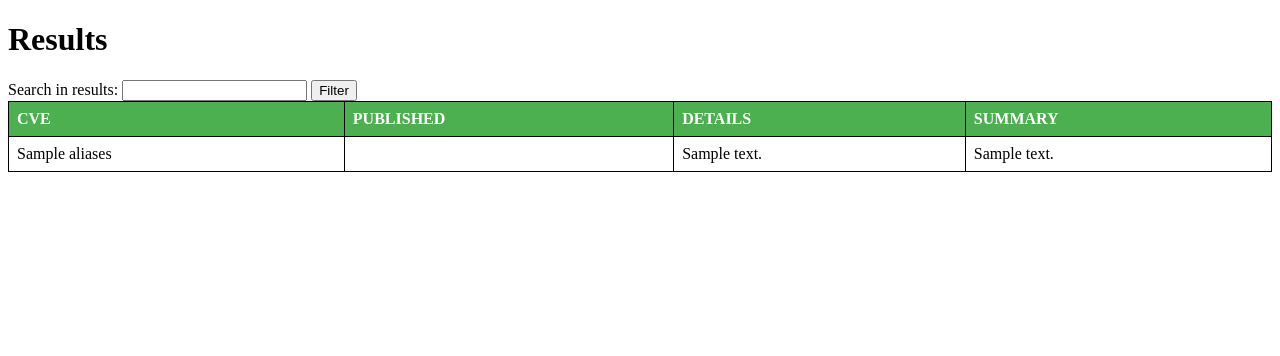
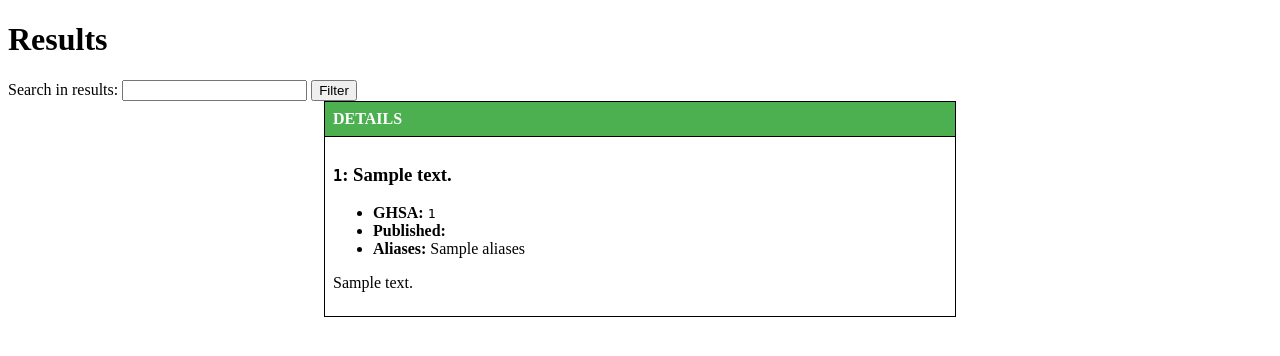
Before and after one commit to bibaf/mongo_search, a Flask app: template template/search.html in a window 1280 px wide. Shown: the top 356 px of the page. Run offline with Flask 3, Linux system fonts and the light colour scheme; the template is opened without the code that fills it: most values are stand-ins (such as "Sample title", 1, 10 or a date in 2020).

Commit message:
Update results page - add jquery - merge details into single field - display data as markdown - render markdown on the ui

```diff
--- a/template/search.html
+++ b/template/search.html
@@ -1,17 +1,25 @@
 <!DOCTYPE html>
 <html>
 <head>
+  <meta charset="UTF-8" />
+  <meta name="viewport" content="width=device-width, initial-scale=1.0" />
+
   <title>Search Results</title>
   <style>
+    table {
+      table-layout:fixed;
+    }
     /* Define styles for the table */
     table {
       border-collapse: collapse;
-            width: 100%;
-            max-width:  0 auto; /* Add max-width property */
-            margin: 0 auto; /* Center the table */
+      width: 50%;
+      /* Add max-width property */
+      margin: 0 auto;
+      /* Center the table */
     }
 
-        th, td {
+    th,
+    td {
       border: 1px solid black;
       padding: 8px;
       text-align: left;
@@ -23,7 +31,8 @@
     }
 
     /* Define styles for the header and footer */
-        header, footer {
+    header,
+    footer {
       background-color: #333;
       color: white;
       text-align: center;
@@ -31,6 +40,7 @@
     }
   </style>
 </head>
+
 <body>
   <h1>Results</h1>
   <form>
@@ -39,21 +49,27 @@
     <input type="button" value="Filter" onclick="filterTable()">
   </form>
   <table id="resultsTable">
+    <thead>
     <tr>
-            <th>CVE</th>
-            <th>PUBLISHED</th>
       <th>DETAILS</th>
-            <th>SUMMARY</th>
     </tr>
+    </thead>
     {% for result in results %}
     <tr>
-            <td>{{ result.aliases }}</td>
-            <td>{{ result.published.split('T')[0] }}</td>
-            <td>{{ result.details }}</td>
-            <td>{{ result.summary }}</td>
+      <td class="toMD">
+### `{{ result.id }}`: {{ result.summary }}
+- **GHSA:** `{{ result.id }}`
+- **Published:** {{ result.published.split('T')[0] }}
+- **Aliases:** {{ result.aliases }}
+
+{{ result.details }}
+</td>
     </tr>
     {% endfor %}
   </table>
+  <script src="https://code.jquery.com/jquery-3.7.0.slim.min.js"
+    integrity="sha256-tG5mcZUtJsZvyKAxYLVXrmjKBVLd6VpVccqz/r4ypFE=" crossorigin="anonymous"></script>
+  <script src="https://cdn.jsdelivr.net/npm/marked/marked.min.js"></script>
   <script>
     function filterTable() {
       var input, filter, table, tr, td, i, j, visible;
@@ -78,5 +94,14 @@
       }
     }
   </script>
+  <script>
+    $(document).ready(function () {
+      $(".toMD").each(function (index) {
+        markdownDoc=$(this).text();
+        $(this).html(marked.parse(markdownDoc,{mangle: false, gfm: true, headerIds: false, headerPrefix: false}))
+      });
+    });
+  </script>
 </body>
+
 </html>
```
Lines whose indentation alone changed are shown as unchanged.
